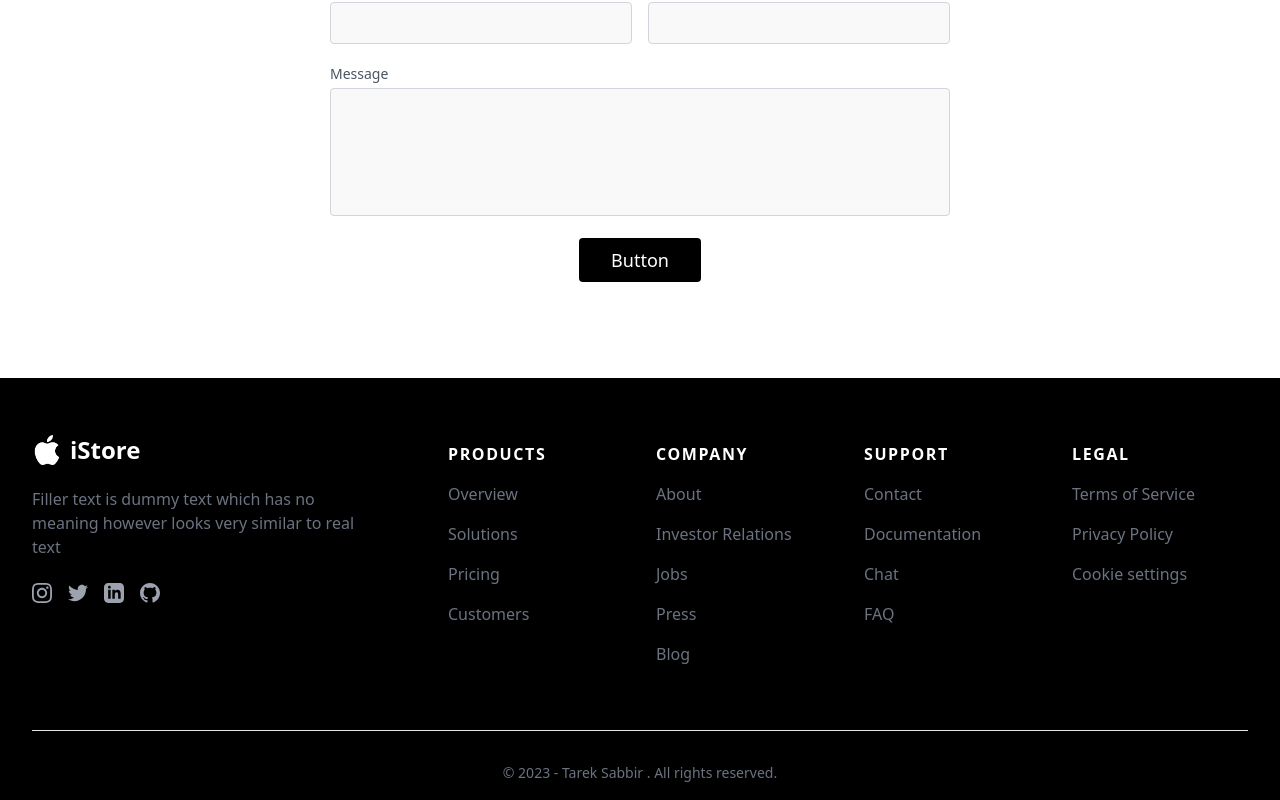
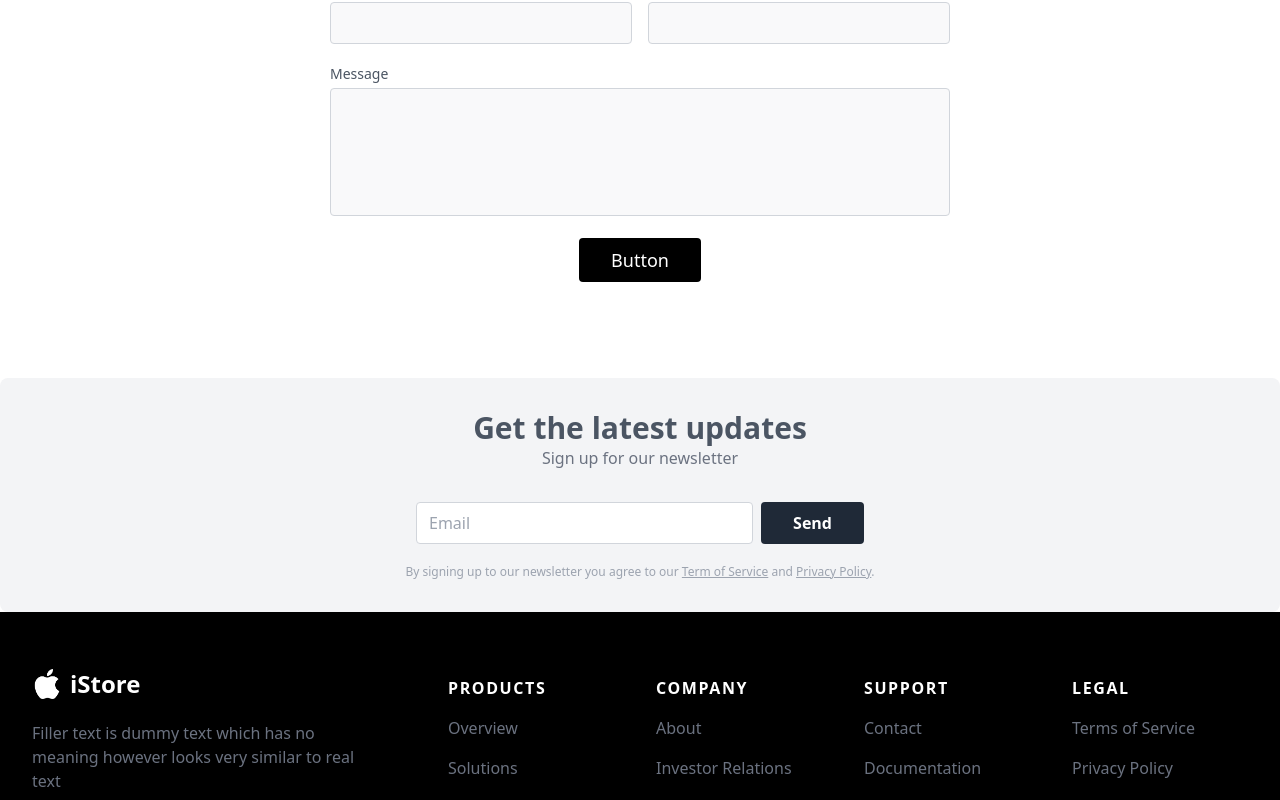
Before and after one commit to tareksabbir/istore-client, a React (Create React App) app: page /contact in a window 1280 px wide. Shown: the part 386-1186 px from the top of the page. Built offline with nearby package versions, Linux system fonts and the light colour scheme.

Commit message:
newsletter update

```diff
--- a/src/Pages/Footer/Footer.js
+++ b/src/Pages/Footer/Footer.js
@@ -3,7 +3,26 @@ import logo from '../../Assets/images (1).png'
 
 const Footer = () => {
     return (
-        <>
+        <>  <div class="bg-white">
+            <div class="max-w-screen-2xl mx-auto">
+                <div class="flex flex-col items-center bg-gray-100 rounded-lg p-4 sm:p-8">
+                    <div class="mb-4 sm:mb-8">
+                        <h2 class="text-gray-600 text-xl sm:text-2xl lg:text-3xl font-bold text-center">Get the latest updates</h2>
+                        <p class="text-gray-500 text-center">Sign up for our newsletter</p>
+                    </div>
+
+                    <form class="w-full max-w-md flex gap-2 mb-3 sm:mb-5">
+                        <input placeholder="Email" class="w-full flex-1 bg-gray-white text-gray-800 placeholder-gray-400 border border-gray-300 focus:ring ring-indigo-300 rounded outline-none transition duration-100 px-3 py-2" />
+
+                        <button class="inline-block bg-gray-800 hover:bg-gray-500  focus-visible:ring ring-indigo-300 text-white text-sm md:text-base font-semibold text-center rounded outline-none transition duration-100 px-8 py-2">Send</button>
+                    </form>
+
+                    <p class="text-gray-400 text-xs text-center">By signing up to our newsletter you agree to our <a href="/" class="hover:text-indigo-500 active:text-indigo-600 underline transition duration-100">Term of Service</a> and <a href="/" class="hover:text-indigo-500 active:text-indigo-600 underline transition duration-100">Privacy Policy</a>.</p>
+                </div>
+            </div>
+        </div>
+
+
             <footer class="bg-black">
 
                 <div class="pt-12 lg:pt-16">
--- a/src/Pages/Reviews/Reviews.js
+++ b/src/Pages/Reviews/Reviews.js
@@ -3,7 +3,7 @@ import React from 'react';
 const Reviews = () => {
     return (
         <>
-            <div class="bg-white py-6 sm:py-8 lg:py-12">
+            <div class="bg-white py-6 sm:py-8 lg:py-12 lg:ml-5 lg:mr-5">
                 <div class="max-w-screen-2xl px-4 md:px-8 mx-auto">
                     <h2 class="text-gray-800 text-2xl lg:text-3xl font-bold text-center mb-4 md:mb-8 xl:mb-12">Customer Reviews</h2>
 
```
